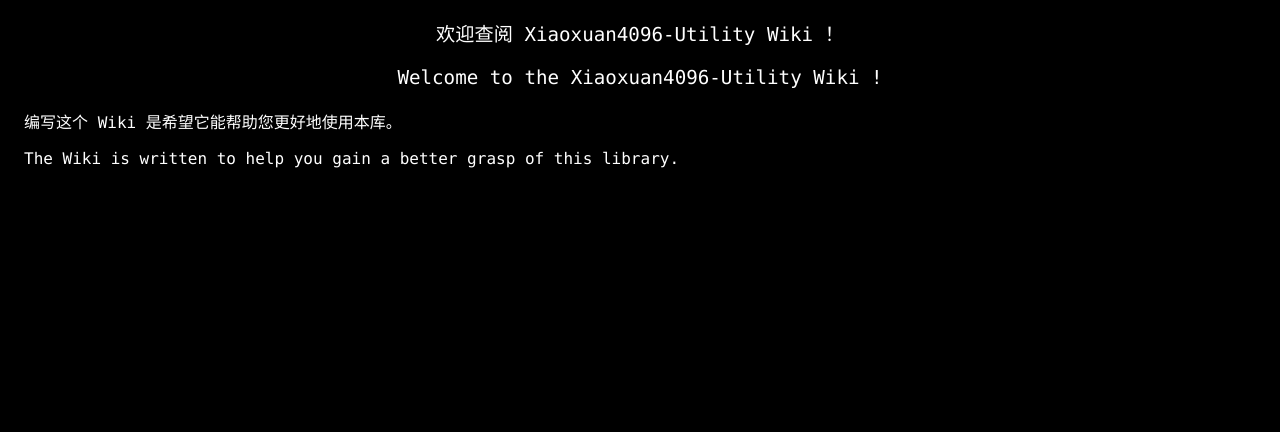
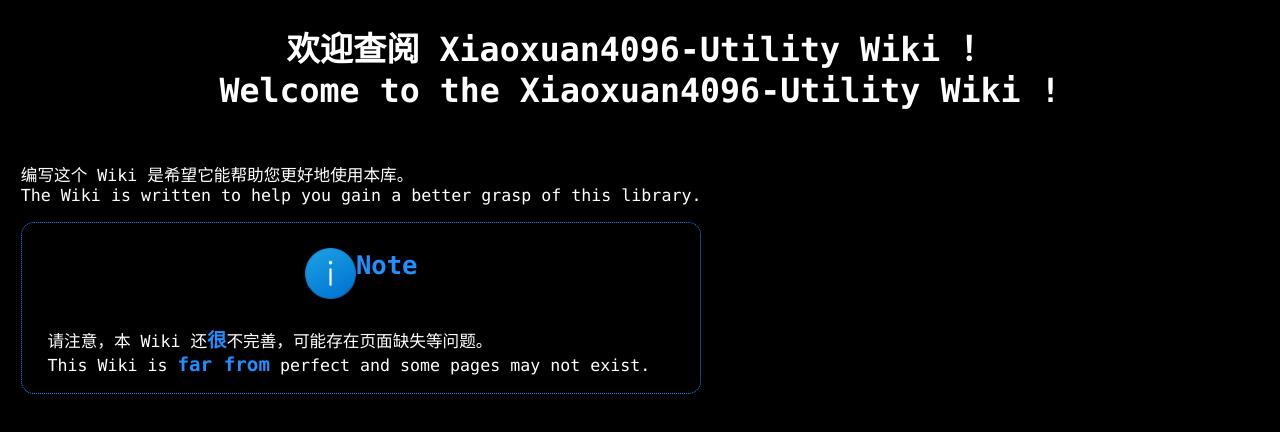
Before and after one commit to Xiaoxuan4096/Xiaoxuan4096-Utility, a plain HTML site: page docs/index.html in a window 1280 px wide. Drawn offline with Linux system fonts and the light colour scheme.

Commit message:
完善主页。

```diff
--- a/docs/index.html
+++ b/docs/index.html
@@ -1,38 +1,63 @@
 <!DOCTYPE html>
 
-<html lang = "zh-cn" xmlns = "http://www.w3.org/1999/xhtml">
+<html lang="zh-cn" xmlns="http://www.w3.org/1999/xhtml">
 <head>
-        <meta charset = "utf-8" />
+    <meta charset="utf-8" />
     <title>Xiaoxuan4096-Utility Wiki</title>
     <style>
         body {
             background-color: black;
             color: white;
             font-family: Consolas, "Courier New", monospace;
-                font-size: 1em;
+            font-size: 1.3vw;
         }
+
         .default {
-                position: relative;
-                left: 1em;
+            float: left;
+            padding: 1vw;
             text-align: left;
+            overflow: auto;
         }
+
         .title {
-                font-size: 1.2em;
             text-align: center;
         }
+
         .note_Alarm {
+            border: 0.1em dotted dodgerblue;
+            border-radius: 1vw;
+            padding-left: 2vw;
+            padding-right: 2vw;
+        }
 
+            .note_Alarm .icon {
+                width: 2em;
+                height: auto;
+            }
+
+            .note_Alarm .title {
+                font-weight: bold;
+                color: dodgerblue;
+                font-size: 2vw;
+            }
+
+            .note_Alarm .emphasis {
+                font-weight: bold;
+                color: dodgerblue;
+                font-size: 1.5vw;
             }
     </style>
 </head>
 <body>
-        <div class = "title">
-            <p>欢迎查阅 Xiaoxuan4096-Utility Wiki ！</p>
-            <p>Welcome to the Xiaoxuan4096-Utility Wiki !</p>
+    <div class="title">
+        <h1>欢迎查阅 Xiaoxuan4096-Utility Wiki ！<br />Welcome to the Xiaoxuan4096-Utility Wiki !</h1>
     </div>
-        <div class = "default">
-            <p>编写这个 Wiki 是希望它能帮助您更好地使用本库。</p>
-            <p>The Wiki is written to help you gain a better grasp of this library.</p>
+    <div class="default">
+        <p>编写这个 Wiki 是希望它能帮助您更好地使用本库。<br />The Wiki is written to help you gain a better grasp of this library.</p>
+        <div class="note_Alarm">
+            <p class="title"><img src="../Images/General/Note.png" alt="Note" align="middle" class="icon" />Note</p>
+            <p>请注意，本 Wiki 还<b class="emphasis">很</b>不完善，可能存在页面缺失等问题。<br />This Wiki is <b class="emphasis">far from</b> perfect and some pages may not exist.</p>
+        </div>
     </div>
 </body>
 </html>
```
Also changed, not shown: Images/General/Note.png (added), 1 other file. Lines whose indentation alone changed are shown as unchanged.
